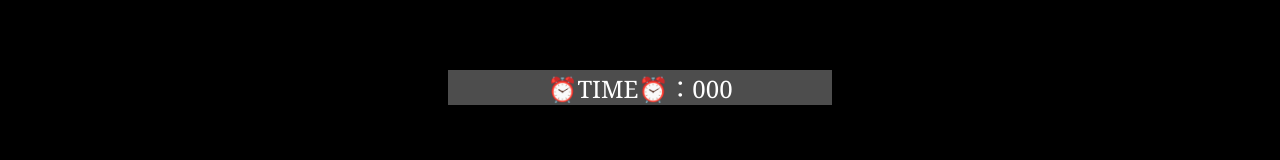
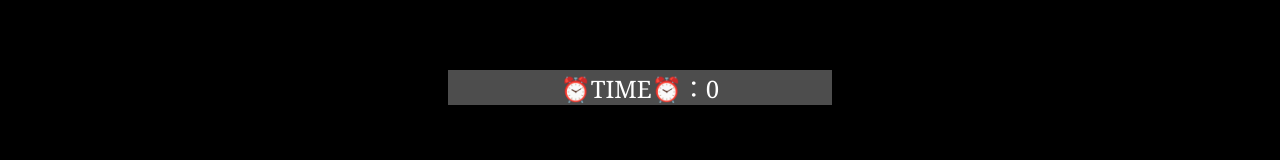
Before and after one commit to LilSuzuChan/LilSuzuChan, a plain HTML site: page index.html in a window 1280 px wide. Shown: the part 482-642 px from the top of the page. Drawn offline with Linux system fonts and the light colour scheme; a web font is replaced by a local one.

Commit message:
Update index.html

```diff
--- a/index.html
+++ b/index.html
@@ -28,9 +28,6 @@
       </div>
       <header>
         <h1>Mine Sweeper⛑️</h1>
-        <!-- <nav>
-          <a href="../index.html">FLO</a>
-        </nav> -->
       </header>
       <main>
         <div id="fashion">
@@ -38,7 +35,7 @@
         </div>
         <div class="time">
           <p id="time" class="timer" style="text-align: center">
-            ⏰TIME⏰：000
+            ⏰TIME⏰：0
           </p>
         </div>
         <table id="ms-table"></table>
```
